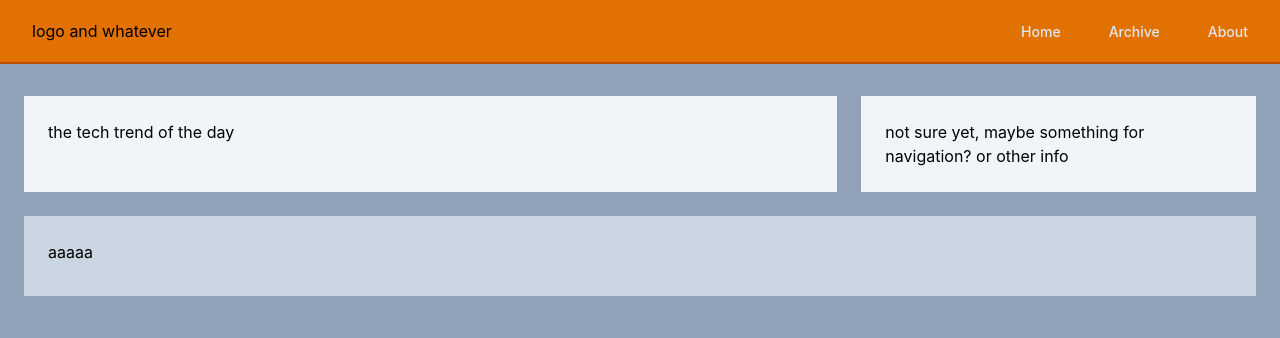
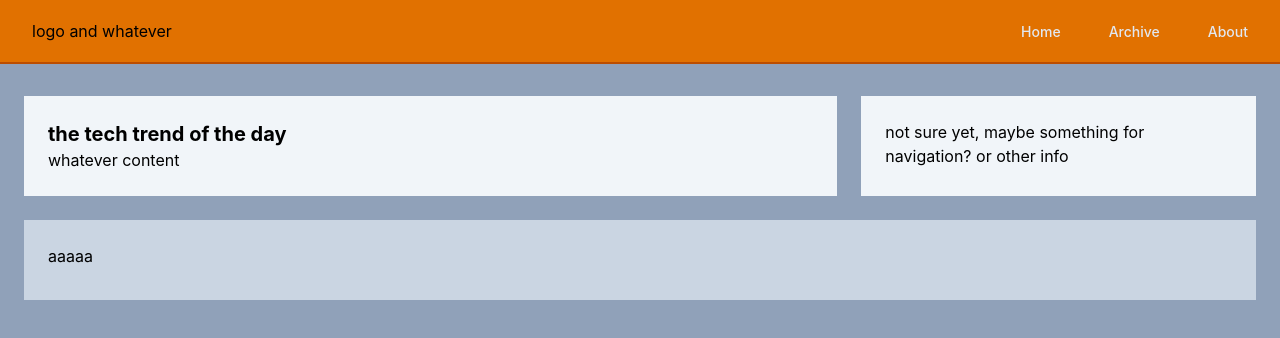
Before and after one commit to colinW1206/Tech_Trend_Analyser, a React (Vite) app in the folder frontend/: page / in a window 1280 px wide. Shown: the top 338 px of the page. Built offline with nearby package versions, Linux system fonts and the light colour scheme.

Commit message:
Frontend: Rename contentcontainer for clarity

```diff
--- a/frontend/src/App.jsx
+++ b/frontend/src/App.jsx
@@ -1,11 +1,11 @@
 import Navbar from './components/Navbar'
-import ContentContainer from './components/ContentContainer'
+import Dashboard from './components/Dashboard'
 
 export default function App() {
   return (
     <div className="min-h-screen bg-slate-400">
       <Navbar />
-      <ContentContainer />
+      <Dashboard />
     </div>
   )
 }
--- a/frontend/src/components/ContentContainer.jsx
+++ b/frontend/src/components/Dashboard.jsx
@@ -1,7 +1,7 @@
 import Card from './Card'
 import Footer from './Footer'
 
-export default function ContentContainer() {
+export default function Dashboard() {
 
     return(
 
@@ -16,7 +16,8 @@ export default function ContentContainer() {
                 md:grid-cols-3 gap-6
             '>
                 <Card className="md:col-span-2">
-                    the tech trend of the day
+                    <h1 className="text-xl font-bold">the tech trend of the day</h1>
+                    <p> whatever content </p>
                 </Card>
                 <Card className="md:col-span-1">
                     not sure yet, maybe something for navigation? or other info
```
